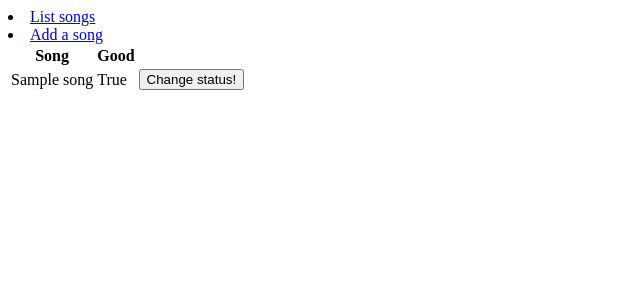
After one commit to Reksa97/Settilista, a Flask app: page /songs/ in a window 1280 px wide. The commit adds this page. Shown: the top 300 px of the page, without its empty margins (0-640 px from the left). Run offline with Flask 2, Linux system fonts and the light colour scheme; tables that the repository leaves empty hold one stand-in row (values such as "Sample post").

Commit message:
tehtiin viikon 2 jutut

```diff
--- a/application/songs/models.py
+++ b/application/songs/models.py
@@ -7,8 +7,8 @@ class Song(db.Model):
     onupdate=db.func.current_timestamp())
 
     name = db.Column(db.String(144), nullable=False)
-    done = db.Column(db.Boolean, nullable=False)
+    good = db.Column(db.Boolean, nullable=False)
 
     def __init__(self, name):
         self.name = name
-        self.done = False
+        self.good = False
--- a/application/songs/views.py
+++ b/application/songs/views.py
@@ -1,6 +1,10 @@
 from application import app, db
-from flask import render_template, request
+from flask import redirect, render_template, request, url_for
 from application.songs.models import Song
+
+@app.route("/songs/", methods=["GET"])
+def songs_index():
+    return render_template("songs/list.html", songs = Song.query.all())
 
 @app.route("/songs/new/")
 def songs_form():
@@ -8,6 +12,19 @@ def songs_form():
 
 @app.route("/songs/", methods=["POST"])
 def songs_create():
-    print(request.form.get("name"))
+    s = Song(request.form.get("name"))
 
-    return "hello world!"
+    db.session().add(s)
+    db.session().commit()
+
+    return redirect(url_for("songs_index"))
+
+
+@app.route("/songs/<song_id>/", methods=["POST"])
+def songs_set_good(song_id):
+
+    s = Song.query.get(song_id)
+    s.good = True
+    db.session().commit()
+
+    return redirect(url_for("songs_index"))
--- a/application/templates/layout.html
+++ b/application/templates/layout.html
@@ -6,6 +6,9 @@
   </head>
 
   <body>
+    <li><a href="{{ url_for('songs_index') }}">List songs</a></li>
+    <li><a href="{{ url_for('songs_form') }}">Add a song</a></li>
+
     {% block body %}
       <p>
         Content.
--- /dev/null
+++ b/application/templates/songs/list.html
@@ -0,0 +1,21 @@
+{% extends "layout.html" %}
+
+{% block body %}
+  <table>
+    <tr>
+      <th>Song</th>
+      <th>Good</th>
+    </tr>
+    {% for song in songs %}
+    <tr>
+      <td>{{ song.name }}</td>
+      <td>{{ song.good }}</td>
+      <td>
+          <form method="POST" action="{{ url_for('songs_set_good', song_id=song.id) }}">
+              <input type="submit" value="Change status!"/>
+          </form>
+      </td>
+    </tr>
+    {% endfor %}
+  </table>
+{% endblock %}
```
Also changed, not shown: requirements.txt (+52 -6 lines).
